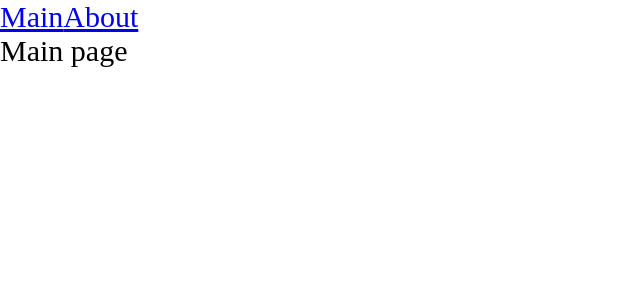
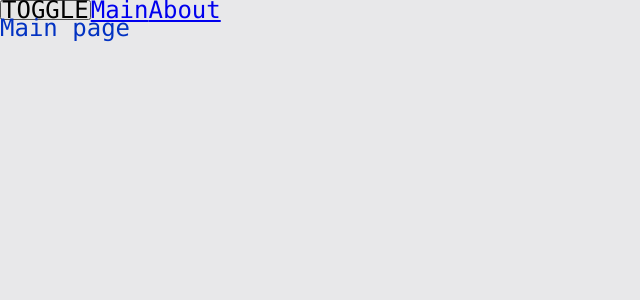
Before and after one commit to mrabaev48/architecture, a React app: page / in a window 1280 px wide. Shown: the top 300 px of the page, without its empty margins (0-640 px from the left). Built offline with nearby package versions, Linux system fonts and the light colour scheme.

Commit message:
#7 - Organize styles structure Added: - styles structure - styles themes - styles variables

```diff
--- a/src/App.tsx
+++ b/src/App.tsx
@@ -1,12 +1,17 @@
 import React, { Suspense } from "react";
-import "./index.scss";
+import "./styles/index.scss";
 import { Link, Route, Routes } from "react-router-dom";
 import { AboutPageAsync } from "./pages/AboutPage/AboutPage.async";
 import { MainPageAsync } from "./pages/MainPage/MainPage.async";
+import { Theme } from "./theme/ThemeContext";
+import { useTheme } from "./theme/useTheme";
 
 const App = () => {
+  const { toggleTheme, theme } = useTheme();
+
   return (
-    <div className={"app"}>
+    <div className={`app ${theme}`}>
+      <button onClick={toggleTheme}>TOGGLE</button>
       <Link to={"/"}>Main</Link>
       <Link to={"/about"}>About</Link>
 
--- a/src/index.scss
+++ /dev/null
@@ -1,9 +0,0 @@
-* {
-  margin: 0;
-  padding: 0;
-  box-sizing: border-box;
-}
-
-.app {
-  font-size: 30px;
-}
--- a/src/index.tsx
+++ b/src/index.tsx
@@ -1,10 +1,13 @@
 import { render } from "react-dom";
 import App from "./App";
 import { BrowserRouter } from "react-router-dom";
+import ThemeProvider from "./theme/ThemeProvider";
 
 render(
   <BrowserRouter>
-    <App />
+    <ThemeProvider>
+      <App />
+    </ThemeProvider>
   </BrowserRouter>,
   document.getElementById("root")
 );
--- /dev/null
+++ b/src/styles/index.scss
@@ -0,0 +1,13 @@
+@import "reset";
+@import "variables/global";
+@import "themes/light";
+@import "themes/dark";
+
+.app {
+  font: var(--font-m);
+
+  background: var(--bg-color);
+  color: var(--primary-color);
+
+  min-height: 100vh;
+}
--- /dev/null
+++ b/src/styles/reset.scss
@@ -0,0 +1,14 @@
+* {
+  margin: 0;
+  padding: 0;
+  box-sizing: border-box;
+}
+
+input,
+button,
+textarea,
+select {
+  margin: 0;
+
+  font: inherit;
+}
--- /dev/null
+++ b/src/styles/themes/dark.scss
@@ -0,0 +1,6 @@
+.app.dark {
+  --bg-color: #090949;
+
+  --primary-color: green;
+  --secondary-color: #04ff04;
+}
--- /dev/null
+++ b/src/styles/themes/light.scss
@@ -0,0 +1,6 @@
+.app.light {
+  --bg-color: #e8e8ea;
+
+  --primary-color: #0232c2;
+  --secondary-color: #0449e0;
+}
--- /dev/null
+++ b/src/styles/variables/global.scss
@@ -0,0 +1,10 @@
+:root {
+  --font-family-main: Consolas, "Times New Roman", Serif;
+  --font-size-m: 16px;
+  --font-line-m: 24px;
+  --font-m: var(--font-line-m) / var(--font-size-m) var(--font-family-main);
+
+  --font-size-l: 24px;
+  --font-line-l: 32px;
+  --font-l: var(--font-line-l) / var(--font-size-l) var(--font-family-main);
+}
--- /dev/null
+++ b/src/theme/ThemeContext.ts
@@ -0,0 +1,15 @@
+import { createContext } from "react";
+
+export enum Theme {
+  Light = "light",
+  Dark = "dark",
+}
+
+export interface ThemeContextProps {
+  theme?: Theme;
+  setTheme?: (theme: Theme) => void;
+}
+
+export const ThemeContext = createContext<ThemeContextProps>({});
+
+export const LOCAL_STORAGE_THEME_KEY = "theme";
--- /dev/null
+++ b/src/theme/ThemeProvider.tsx
@@ -0,0 +1,25 @@
+import React, { FC, useMemo, useState } from "react";
+import { LOCAL_STORAGE_THEME_KEY, Theme, ThemeContext } from "./ThemeContext";
+
+const defaultTheme =
+  (localStorage.getItem(LOCAL_STORAGE_THEME_KEY) as Theme) || Theme.Light;
+
+const ThemeProvider: FC = ({ children }) => {
+  const [theme, setTheme] = useState<Theme>(defaultTheme);
+
+  const defaultProps = useMemo(
+    () => ({
+      theme,
+      setTheme,
+    }),
+    [theme]
+  );
+
+  return (
+    <ThemeContext.Provider value={defaultProps}>
+      {children}
+    </ThemeContext.Provider>
+  );
+};
+
+export default ThemeProvider;
--- /dev/null
+++ b/src/theme/useTheme.ts
@@ -0,0 +1,22 @@
+import { useContext } from "react";
+import { LOCAL_STORAGE_THEME_KEY, Theme, ThemeContext } from "./ThemeContext";
+
+interface UseThemeResult {
+  toggleTheme: () => void;
+  theme: Theme;
+}
+
+export const useTheme = (): UseThemeResult => {
+  const { theme, setTheme } = useContext(ThemeContext);
+
+  const toggleTheme = () => {
+    const newTheme = theme === Theme.Light ? Theme.Dark : Theme.Light;
+    setTheme(newTheme);
+    localStorage.setItem(LOCAL_STORAGE_THEME_KEY, newTheme);
+  };
+
+  return {
+    theme,
+    toggleTheme,
+  };
+};
```
